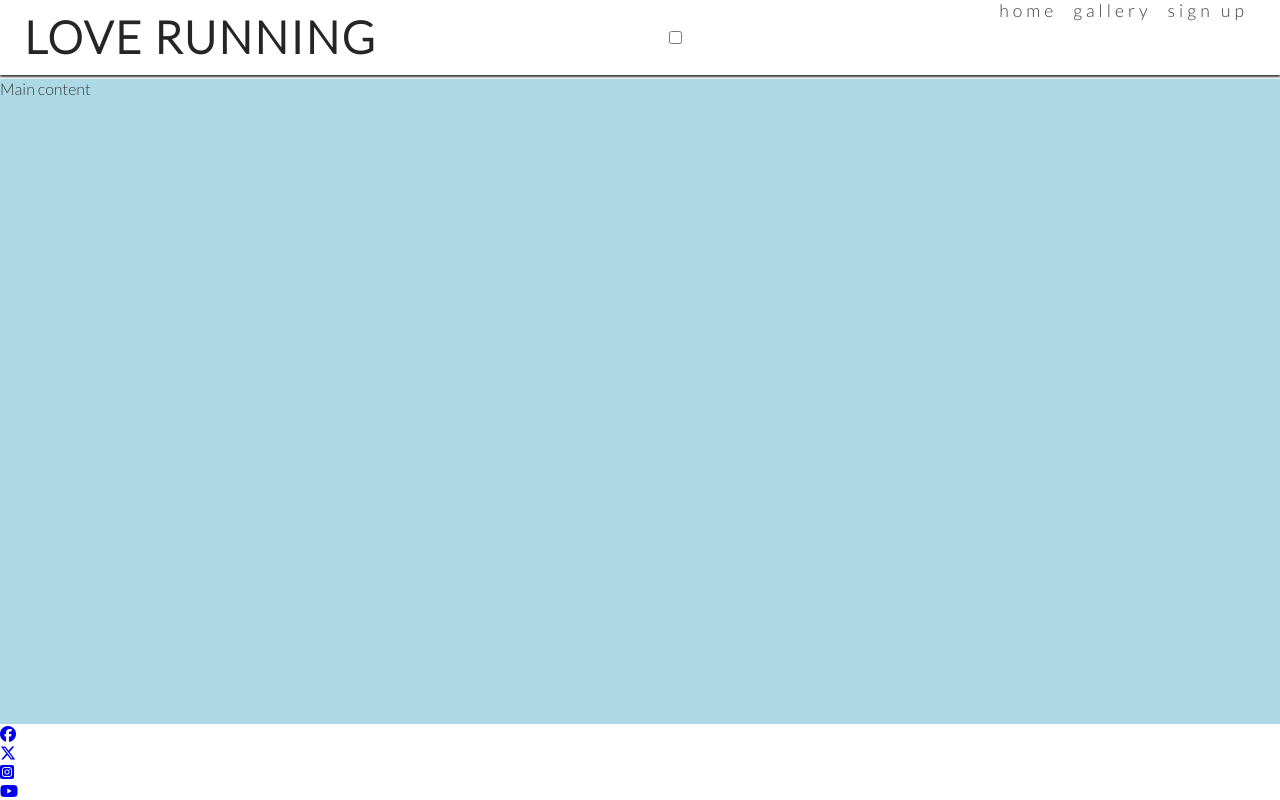
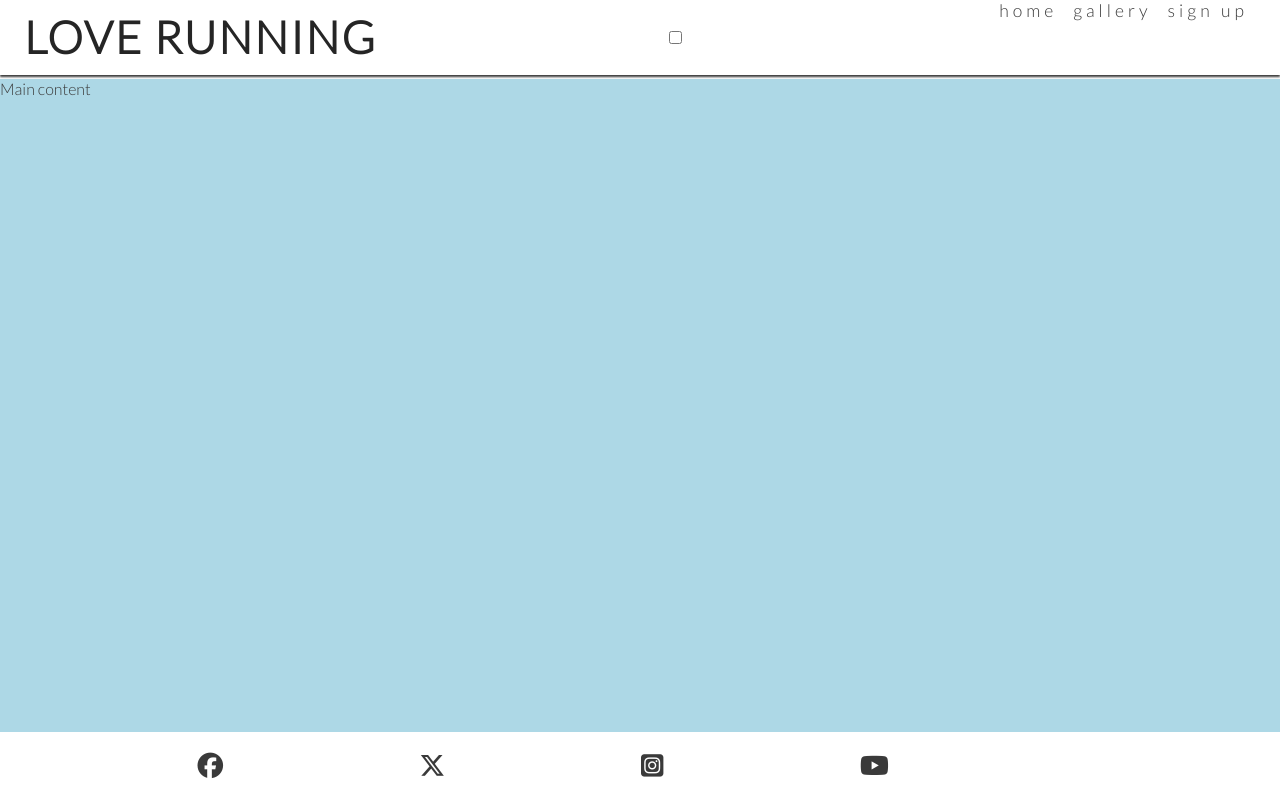
Before and after one commit to SABBAHS/worldgallery, a plain HTML site: page index.html in a window 1280 px wide. Drawn offline with Linux system fonts and the light colour scheme.

Commit message:
added social media spacing for logos

```diff
--- a/assets/css/style.css
+++ b/assets/css/style.css
@@ -52,10 +52,6 @@ main {
     margin-top: 47px;
 }
 
-#social-networks {
-    display: inline-block;
-
-}
 
 #menu {
     letter-spacing: 4px;
@@ -131,6 +127,20 @@ nav {
       margin: 0 0.5rem;
   }
 
+#social-networks {
+    text-align: center;
+    padding: 20px 0;
+    display: flex;
+    justify-content: space-evenly;
+    list-style-type: none;
+
+}
+#social-networks i {
+    font-size: 160%;
+    padding: 5%;
+    color: #3a3a3a
+}
+
 /* Main content */
 main {
     /* Push main content down to accommodate larger header */
--- a/index.html
+++ b/index.html
@@ -36,10 +36,26 @@
     <main>Main content</main>
     <footer>
         <ul id="social-networks">
-            <li><a href="https://www.facebook.com" target="_blank" rel="noopener" aria label="visit our facebook page (opens in a new tab)"><i class="fa-brands fa-facebook"></i></a></li>
-            <li><a href="https://www.twitter.com" target="_blank" rel="noopener" aria label="visit our x-Twitter page (opens in a new tab)"><i class="fa-brands fa-x-twitter"></i></a></li>
-            <li><a href="https://www.instagram.com" target="_blank" rel="noopener" aria label="visit our instagram page (opens in a new tab)"><i class="fa-brands fa-square-instagram"></i></a></li>
-            <li><a href= "https://wwww.youtube.com targer="_blank" rel="noopener" aria label="visit our youtube page (opens in a new tab)"><i class="fa-brands fa-youtube"></i></li>
+            <li>
+            <a href="https://www.facebook.com" target="_blank" rel="noopener"
+            aria label="visit our facebook page (opens in a new tab)">
+            <i class="fa-brands fa-facebook"></i></a>
+            </li>
+            <li>
+            <a href="https://www.twitter.com" target="_blank" rel="noopener"
+            aria label="visit our x-Twitter page (opens in a new tab)">
+            <i class="fa-brands fa-x-twitter"></i></a>
+            </li>
+            <li>
+            <a href="https://www.instagram.com" target="_blank" rel="noopener"
+            aria label="visit our instagram page (opens in a new tab)">
+            <i class="fa-brands fa-square-instagram"></i></a>
+            </li>
+            <li>
+            <a href= "https://wwww.youtube.com" target="_blank" rel="noopener"
+            aria label="visit our youtube page (opens in a new tab)">
+            <i class="fa-brands fa-youtube"></i>
+            </li>
         </ul>
     </footer>
 
```
